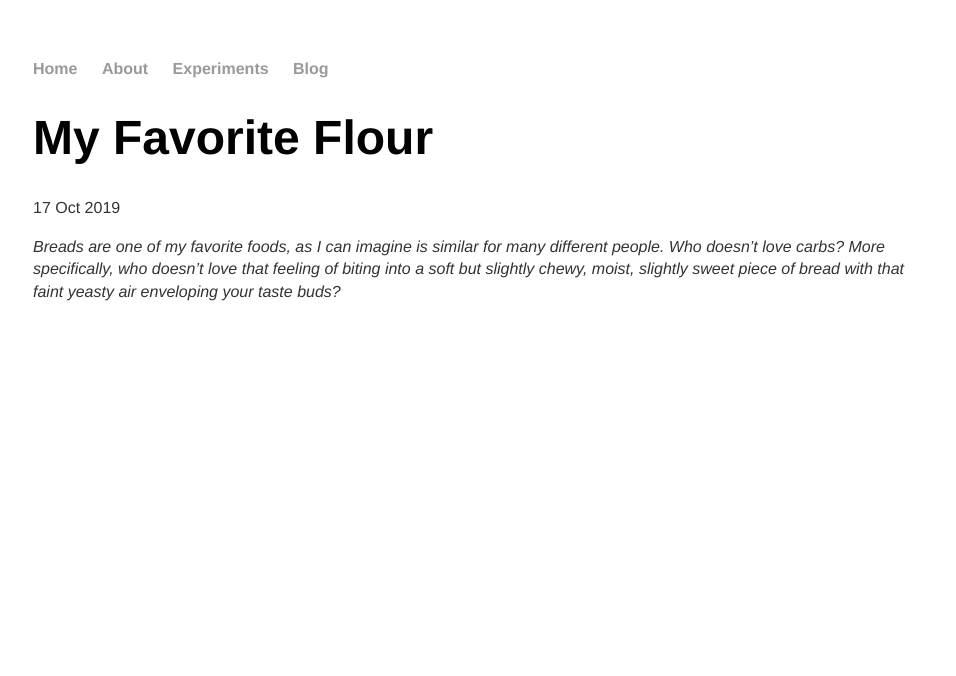
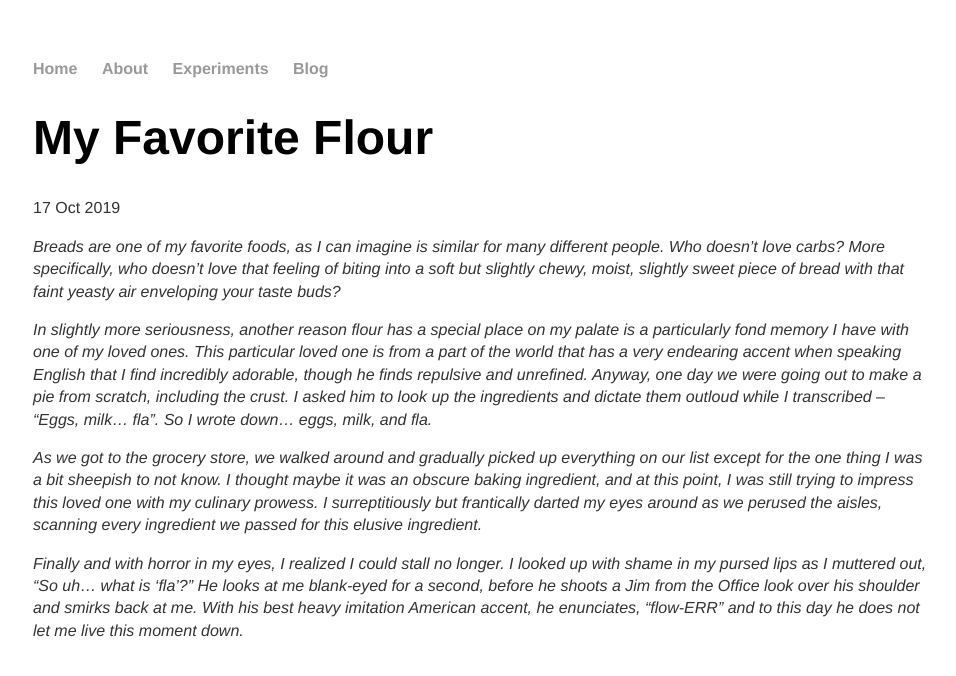
Before and after one commit to potashium/potashium.github.io, a Jekyll site: the page built from _posts/2019-10-17-my-favorite-flour.md, in a window 1280 px wide. Shown: the top 676 px of the page, without its empty margins (159-1115 px from the left). Built offline with Jekyll 4.4.1, drawn with Linux system fonts in a browser that asks for light colours.

Commit message:
Update 2019-10-17-my-favorite-flour.md

```diff
--- a/_posts/2019-10-17-my-favorite-flour.md
+++ b/_posts/2019-10-17-my-favorite-flour.md
@@ -5,3 +5,9 @@ date: 2019-10-17
 ---
 
 *Breads are one of my favorite foods, as I can imagine is similar for many different people. Who doesn't love carbs? More specifically, who doesn't love that feeling of biting into a soft but slightly chewy, moist, slightly sweet piece of bread with that faint yeasty air enveloping your taste buds?*
+
+*In slightly more seriousness, another reason flour has a special place on my palate is a particularly fond memory I have with one of my loved ones. This particular loved one is from a part of the world that has a very endearing accent when speaking English that I find incredibly adorable, though he finds repulsive and unrefined. Anyway, one day we were going out to make a pie from scratch, including the crust. I asked him to look up the ingredients and dictate them outloud while I transcribed -- "Eggs, milk... fla". So I wrote down... eggs, milk, and fla.*
+
+*As we got to the grocery store, we walked around and gradually picked up everything on our list except for the one thing I was a bit sheepish to not know. I thought maybe it was an obscure baking ingredient, and at this point, I was still trying to impress this loved one with my culinary prowess. I surreptitiously but frantically darted my eyes around as we perused the aisles, scanning every ingredient we passed for this elusive ingredient.*
+
+*Finally and with horror in my eyes, I realized I could stall no longer. I looked up with shame in my pursed lips as I muttered out, "So uh... what is 'fla'?" He looks at me blank-eyed for a second, before he shoots a Jim from the Office look over his shoulder and smirks back at me. With his best heavy imitation American accent, he enunciates, "flow-ERR" and to this day he does not let me live this moment down.*
```
